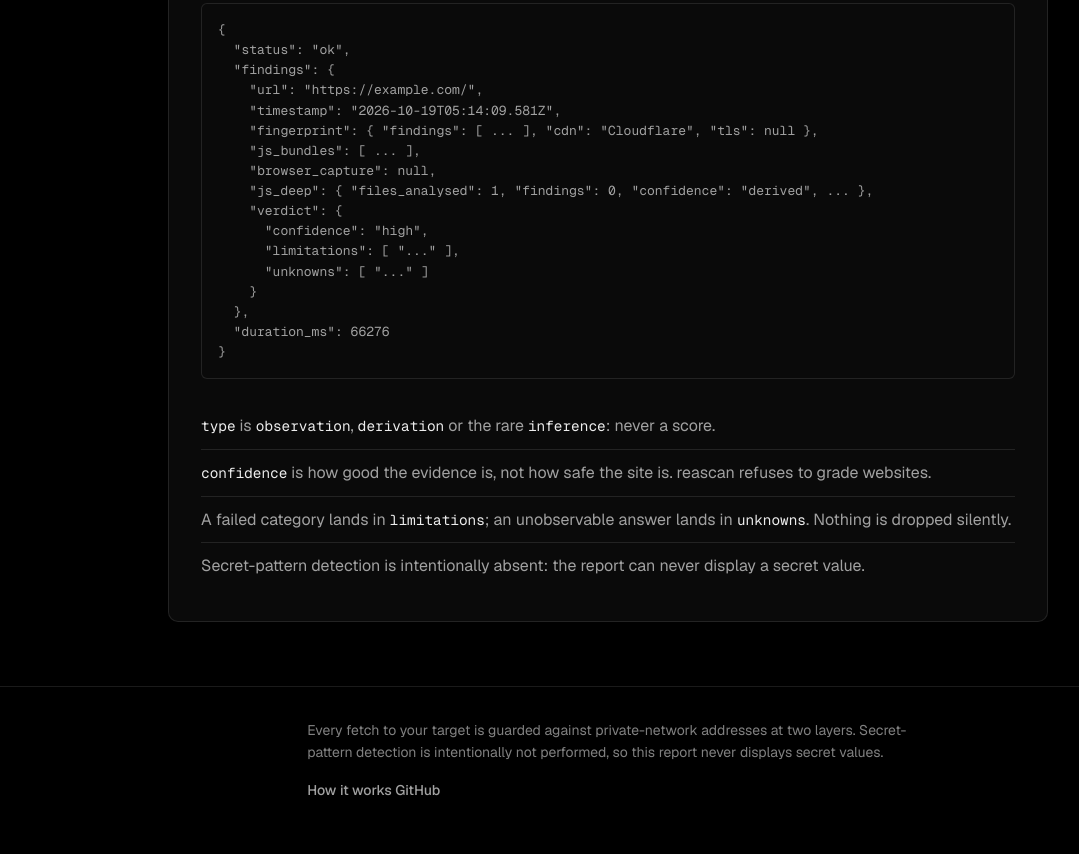
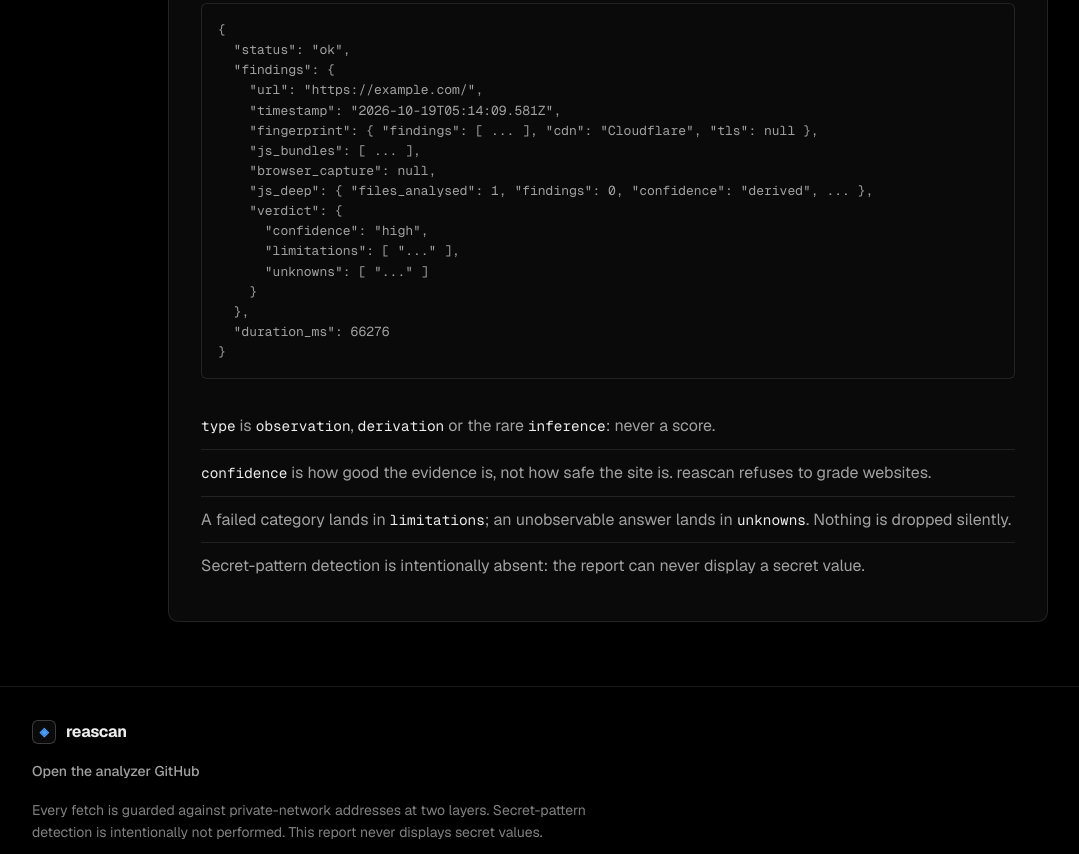
Before and after one commit to Rizkijack/reascan, a website: page frontend/how.html in a window 1280 px wide. Shown: the part 1943-2797 px from the top of the page, without its empty margins (32-1111 px from the left). Drawn offline with nearby package versions, Linux system fonts and the light colour scheme.

Commit message:
feat(ui): Merge Findings into Analyze, brand the footers, fix tunnel name
The Findings nav link anchored a hidden panel: points for a page that did
not exist. The report already renders inside the analyzer, so the nav now
reads Analyze | How it works | GitHub; the #results section and its id
stay exactly as app.js targets them.

Footers get the same treatment on both pages: the site name and mark,
then links (How it works on both, the analyzer from the how page), and
the guard note as the small print. footer-inner becomes a grid instead
of a space-between flex bar.

Naming bug fixed: the chain node said "Consoleflare Tunnel"; it is the
Cloudflare Tunnel (my typo, now pinned so it cannot slip back in).

Smoke updated with the new contract: findings section exists on the
analyze page, no separate nav anchor remains, both footers carry the
site name, and the Consoleflare regression has its own check. Verified:
smoke-all.mjs 203/203, frontend npm test 60/60.

Co-Authored-By: Rizkijack <Rizkijack@rizkijack.pp.ua>

```diff
--- a/frontend/how.html
+++ b/frontend/how.html
@@ -83,7 +83,7 @@
           </div>
           <div class="chain-node" role="listitem">
             <span class="chain-tag">tunnel</span>
-            <span class="chain-name">Consoleflare Tunnel</span>
+            <span class="chain-name">Cloudflare Tunnel</span>
             <span class="chain-sub">outbound only, no inbound ports</span>
           </div>
           <div class="chain-node" role="listitem">
@@ -198,14 +198,18 @@
 
   <footer class="site-footer">
     <div class="container footer-inner">
-      <p>
-        Every fetch to your target is guarded against private-network addresses at
-        two layers. Secret-pattern detection is intentionally not performed, so
-        this report never displays secret values.
+      <a class="brand" href="index.html">
+        <span class="brand-mark" aria-hidden="true">◈</span>
+        reascan
+      </a>
+      <p class="footer-links">
+        <a href="index.html#analyze">Open the analyzer</a>
+        <a href="https://github.com/Rizkijack/reascan" target="_blank" rel="noopener">GitHub</a>
       </p>
-      <p class="footer-links">
-        <a href="how.html">How it works</a>
-        <a href="https://github.com/Rizkijack/reascan" target="_blank" rel="noopener">GitHub</a>
+      <p class="footer-note">
+        Every fetch is guarded against private-network addresses at two layers.
+        Secret-pattern detection is intentionally not performed. This report
+        never displays secret values.
       </p>
     </div>
   </footer>
--- a/frontend/style.css
+++ b/frontend/style.css
@@ -559,10 +559,12 @@ input[type="url"]:focus {
 
 .site-footer { border-top: 1px solid var(--border); margin-top: var(--space-8); }
 .footer-inner {
-  display: flex; justify-content: space-between; align-items: center; gap: var(--space-2);
-  flex-wrap: wrap; padding-top: var(--space-4); padding-bottom: var(--space-5);
-  color: var(--text-muted); font-size: var(--text-sm); max-width: 70ch;
+  display: grid; gap: var(--space-2);
+  padding-top: var(--space-4); padding-bottom: var(--space-5);
+  color: var(--text-muted); font-size: var(--text-sm);
 }
+.footer-inner .brand { font-size: var(--text-base); width: fit-content; }
+.footer-note { margin: 0; max-width: 60ch; }
 .footer-inner p { margin: 0; }
 .footer-links a {
   color: var(--text-secondary); text-decoration: none; font-weight: 500;
```
Also changed, not shown: frontend/index.html (+11 -6 lines), smoke-all.mjs (+11 -2 lines).
